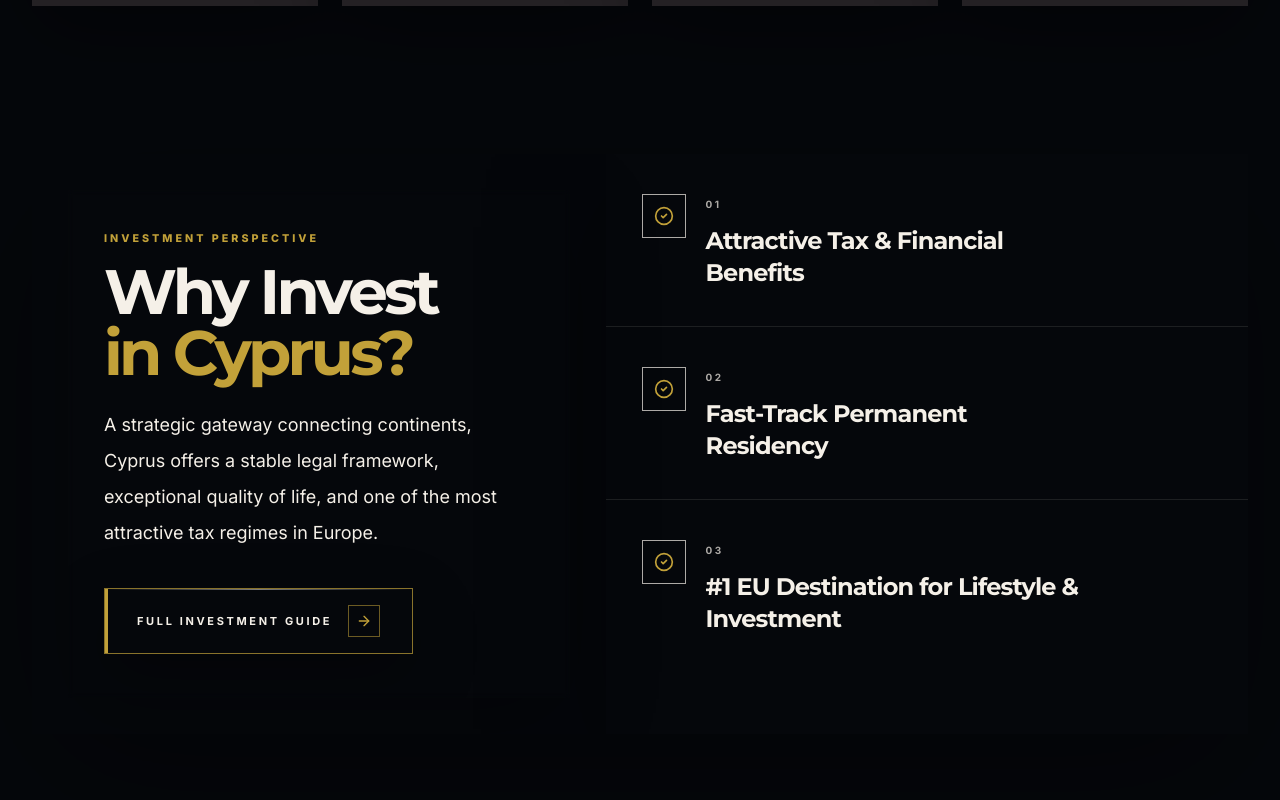
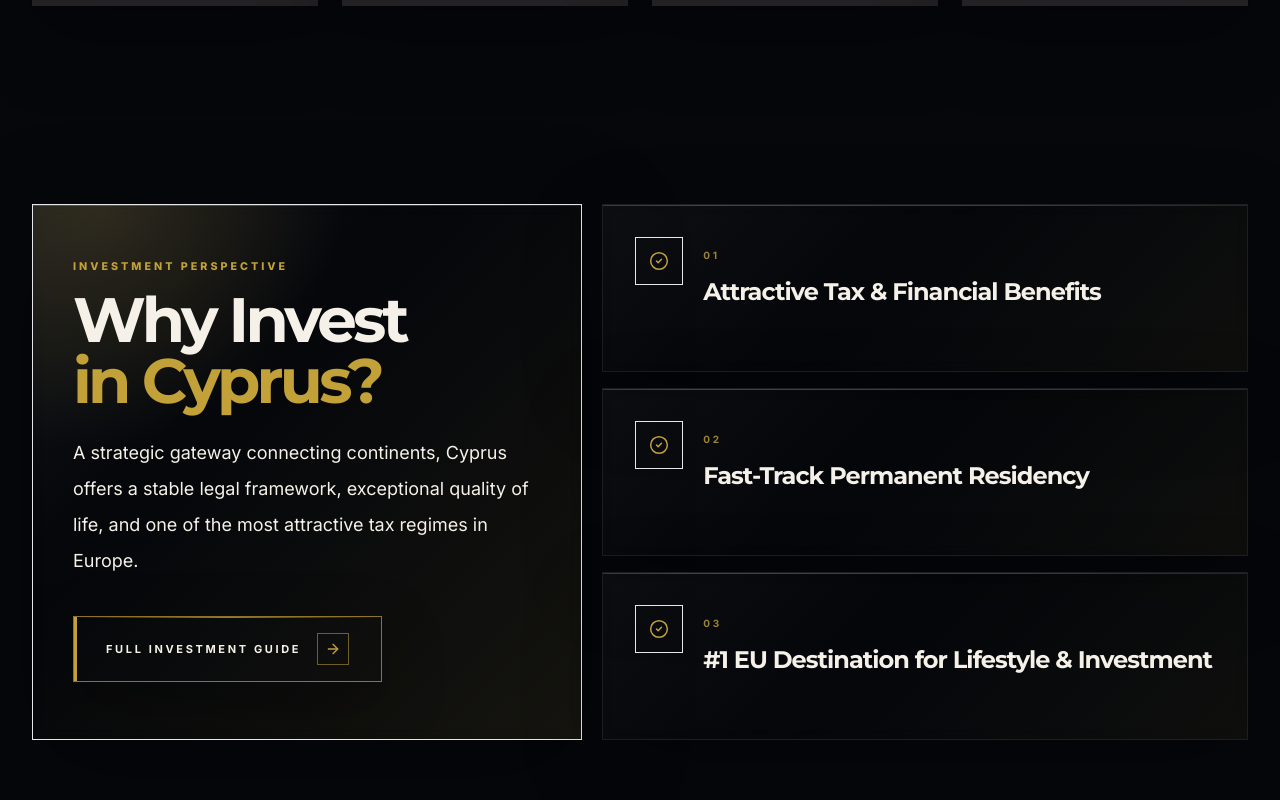
Before and after one commit to tmsgroupeu/tmsestates, a Next.js app in the folder web/: page /en in a window 1280 px wide. Shown: the part 1320-2120 px from the top of the page. Built offline with nearby package versions, Linux system fonts and the light colour scheme; no server answers.

Commit message:
Update LimassolAdvantage.tsx

```diff
--- a/web/src/components/LimassolAdvantage.tsx
+++ b/web/src/components/LimassolAdvantage.tsx
@@ -11,15 +11,15 @@ const points = [
 
 export default function LimassolAdvantage() {
   return (
-    <section className="relative w-full pt-0 pb-14 md:pb-18 lg:flex lg:min-h-[88svh] lg:items-center">
+    <section className="relative w-full overflow-hidden py-16 md:py-20 lg:flex lg:min-h-[88svh] lg:items-center">
       <div className="home-container">
-        <div className="relative overflow-hidden shadow-[0_42px_150px_rgba(0,0,0,0.34)]">
-          <div className="relative grid lg:grid-cols-[1fr_1.12fr]">
-            <div className="relative p-5 md:p-7 lg:p-8 xl:p-9">
-              <div className="relative max-w-[720px] overflow-hidden bg-[#242124]/46 px-6 py-8 shadow-[0_24px_85px_rgba(0,0,0,0.24)] backdrop-blur-[3px] md:px-8 md:py-10 lg:px-9 lg:py-11">
-                <div className="pointer-events-none absolute inset-0 bg-gradient-to-br from-[#242124]/36 via-[#242124]/10 to-[#C2A139]/8" />
+        <div className="grid gap-5 lg:grid-cols-[0.92fr_1.08fr] lg:items-stretch">
+          <div className="relative">
+            <div className="investment-copy-panel relative h-full overflow-hidden border border-[#F5F0E8]/12 bg-[#242124]/68 px-6 py-8 shadow-[0_28px_95px_rgba(0,0,0,0.34)] backdrop-blur-[8px] md:px-8 md:py-10 lg:px-10 lg:py-12">
+              <div className="pointer-events-none absolute inset-0 bg-[linear-gradient(135deg,rgba(245,240,232,0.07),transparent_34%,rgba(194,161,57,0.09)),radial-gradient(circle_at_12%_0%,rgba(194,161,57,0.16),transparent_34%)]" />
+              <div className="investment-gold-line pointer-events-none absolute inset-x-0 top-0 h-px" />
 
-                <div className="relative z-10">
+              <div className="relative z-10 flex h-full flex-col justify-center">
                 <p className="section-eyebrow">Investment Perspective</p>
 
                 <h2 className="mt-4 font-montserrat text-[clamp(2.25rem,4.9vw,5.2rem)] font-bold leading-[0.98] tracking-[-0.06em] text-[#F5F0E8] text-balance">
@@ -27,7 +27,7 @@ export default function LimassolAdvantage() {
                   <span className="block text-[#C2A139]">in Cyprus?</span>
                 </h2>
 
-                  <p className="mt-6 max-w-xl text-base leading-8 text-[#F5F0E8]/88 md:text-lg md:leading-9">
+                <p className="mt-6 max-w-xl text-base leading-8 text-[#F5F0E8]/86 md:text-lg md:leading-9">
                   A strategic gateway connecting continents, Cyprus offers a
                   stable legal framework, exceptional quality of life, and one
                   of the most attractive tax regimes in Europe.
@@ -52,35 +52,71 @@ export default function LimassolAdvantage() {
             </div>
           </div>
 
-            <div className="relative bg-[#242124]/96 shadow-[0_34px_110px_rgba(0,0,0,0.36)]">
-              <div className="relative grid md:grid-cols-3 lg:grid-cols-1">
+          <div className="grid gap-4">
             {points.map((point, index) => (
-                  <div
+              <article
                 key={point}
-                    className="group relative flex min-h-[150px] items-start gap-5 overflow-hidden border-b border-[#F5F0E8]/10 bg-[#242124]/64 p-6 last:border-b-0 transition-all duration-300 hover:bg-[#242124]/78 md:min-h-[220px] md:border-b-0 md:border-r md:last:border-r-0 lg:min-h-[150px] lg:border-b lg:border-r-0 lg:p-8 xl:p-9"
+                className="investment-point-card group relative overflow-hidden border border-[#F5F0E8]/10 bg-[#242124]/78 p-6 shadow-[0_24px_80px_rgba(0,0,0,0.28)] backdrop-blur-[7px] transition-all duration-500 hover:-translate-y-1 hover:border-[#C2A139]/45 hover:bg-[#242124]/90 hover:shadow-[0_30px_95px_rgba(0,0,0,0.36)] md:p-8 lg:min-h-[168px]"
               >
-                    <div className="absolute inset-x-0 top-0 h-px bg-gradient-to-r from-transparent via-[#C2A139]/42 to-transparent opacity-0 transition-opacity group-hover:opacity-100" />
+                <div className="pointer-events-none absolute inset-0 bg-[linear-gradient(135deg,rgba(245,240,232,0.055),transparent_42%,rgba(194,161,57,0.08))] opacity-70 transition-opacity duration-500 group-hover:opacity-100" />
+                <div className="investment-card-line pointer-events-none absolute inset-x-0 top-0 h-px opacity-0 transition-opacity duration-500 group-hover:opacity-100" />
 
-                    <span className="mt-1 grid h-11 w-11 shrink-0 place-items-center border border-[#F5F0E8]/70 bg-transparent text-[#C2A139] transition-all group-hover:border-[#C2A139] group-hover:bg-[#C2A139] group-hover:text-[#05070B]">
-                      <CheckCircle2 className="h-5 w-5" />
+                <div className="relative z-10 flex items-start gap-5">
+                  <span className="grid h-12 w-12 shrink-0 place-items-center border border-[#F5F0E8]/38 bg-[#05070B]/18 text-[#C2A139] transition-all duration-500 group-hover:border-[#C2A139] group-hover:bg-[#C2A139] group-hover:text-[#242124]">
+                    <CheckCircle2 className="h-5 w-5" strokeWidth={1.8} />
                   </span>
 
-                    <div>
-                      <span className="text-[10px] font-bold uppercase tracking-[0.24em] text-[#F5F0E8]/70">
+                  <div className="pt-1">
+                    <span className="text-[10px] font-bold uppercase tracking-[0.28em] text-[#C2A139]/80">
                       {String(index + 1).padStart(2, "0")}
                     </span>
 
-                      <p className="mt-3 max-w-sm font-montserrat text-xl font-semibold leading-snug tracking-[-0.035em] text-[#F5F0E8] md:text-2xl lg:text-2xl">
+                    <p className="mt-3 max-w-xl font-montserrat text-[1.35rem] font-semibold leading-tight tracking-[-0.04em] text-[#F5F0E8] md:text-2xl">
                       {point}
                     </p>
                   </div>
                 </div>
+              </article>
             ))}
           </div>
         </div>
       </div>
-        </div>
-      </div>
+
+      <style jsx>{`
+        .investment-copy-panel,
+        .investment-point-card {
+          transform: translateZ(0);
+        }
+
+        .investment-gold-line,
+        .investment-card-line {
+          background: linear-gradient(
+            90deg,
+            transparent,
+            rgba(194, 161, 57, 0.28),
+            rgba(194, 161, 57, 0.95),
+            rgba(245, 240, 232, 0.56),
+            rgba(194, 161, 57, 0.28),
+            transparent
+          );
+          background-size: 240% 100%;
+          animation: investmentGoldSweep 6.5s ease-in-out infinite;
+        }
+
+        @keyframes investmentGoldSweep {
+          0% {
+            background-position: 120% 0;
+            opacity: 0.36;
+          }
+          45% {
+            opacity: 1;
+          }
+          100% {
+            background-position: -120% 0;
+            opacity: 0.36;
+          }
+        }
+      `}</style>
     </section>
   );
 }
```
Lines whose indentation alone changed are shown as unchanged.
